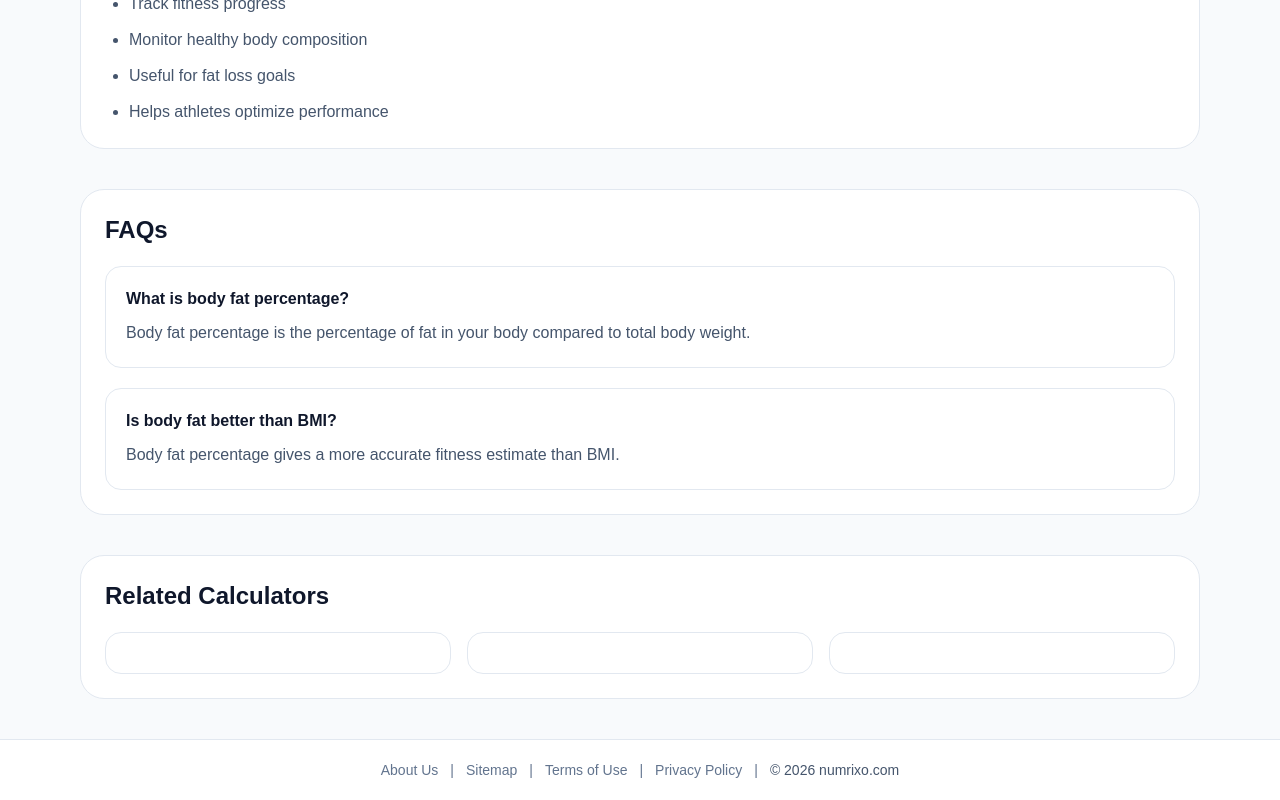
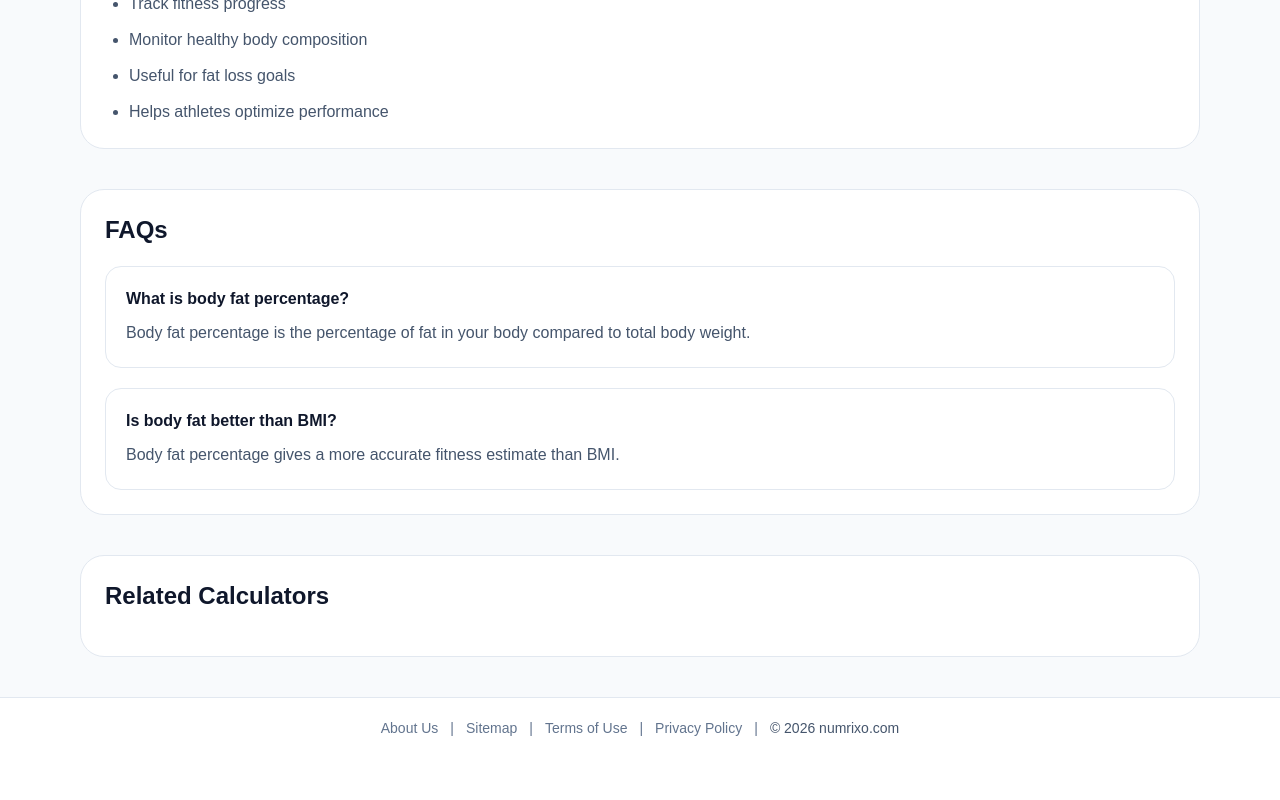
Before and after one commit to sanjaysingh0079/numrexo-app, a Next.js app: page /health/body-fat-calculator in a window 1280 px wide. Shown: the part 1405-2205 px from the top of the page. After the commit the page ends 2163 px from the top, so only its background shows below. Built offline with nearby package versions, Linux system fonts and the light colour scheme.

Commit message:
Temporarily disable related calculators

```diff
--- a/app/health/body-fat-calculator/BodyFatCalculatorClient.tsx
+++ b/app/health/body-fat-calculator/BodyFatCalculatorClient.tsx
@@ -271,9 +271,11 @@ export default function BodyFatCalculatorClient() {
         </CalculatorSection>
 
         <CalculatorSection title="Related Calculators">
-          <CalculatorRelated
-            calculators={bodyFatData.relatedCalculators}
-          />
+          {/*
+<CalculatorRelated
+  calculators={bodyFatData.relatedCalculators}
+/>
+*/}
         </CalculatorSection>
 
       </section>
```
